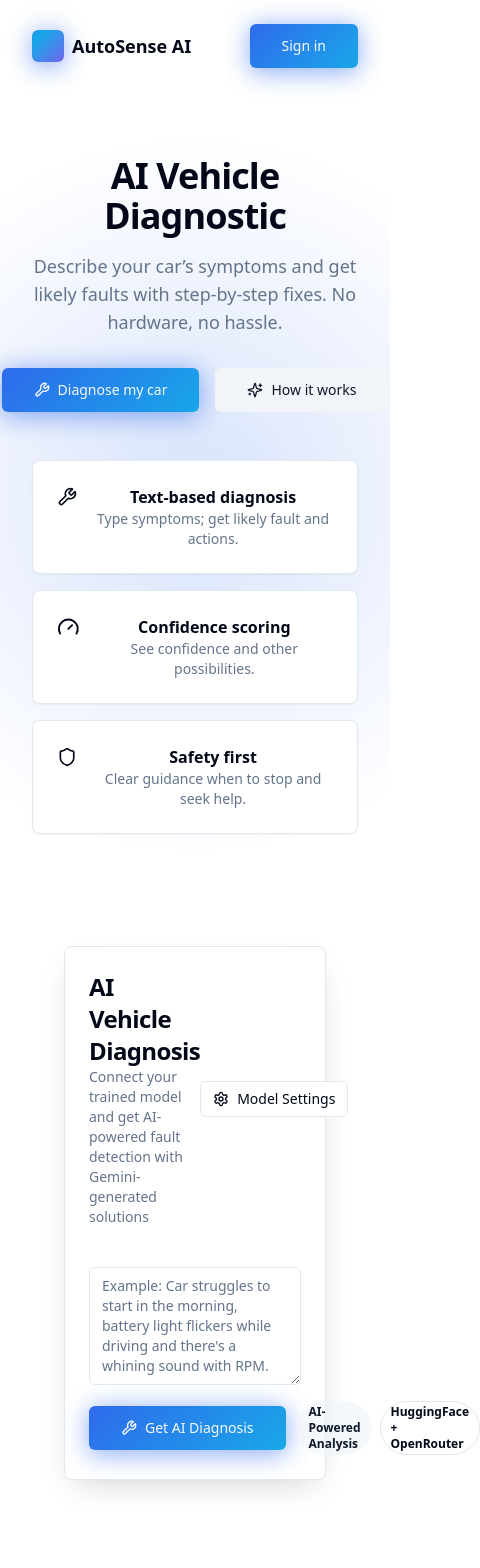
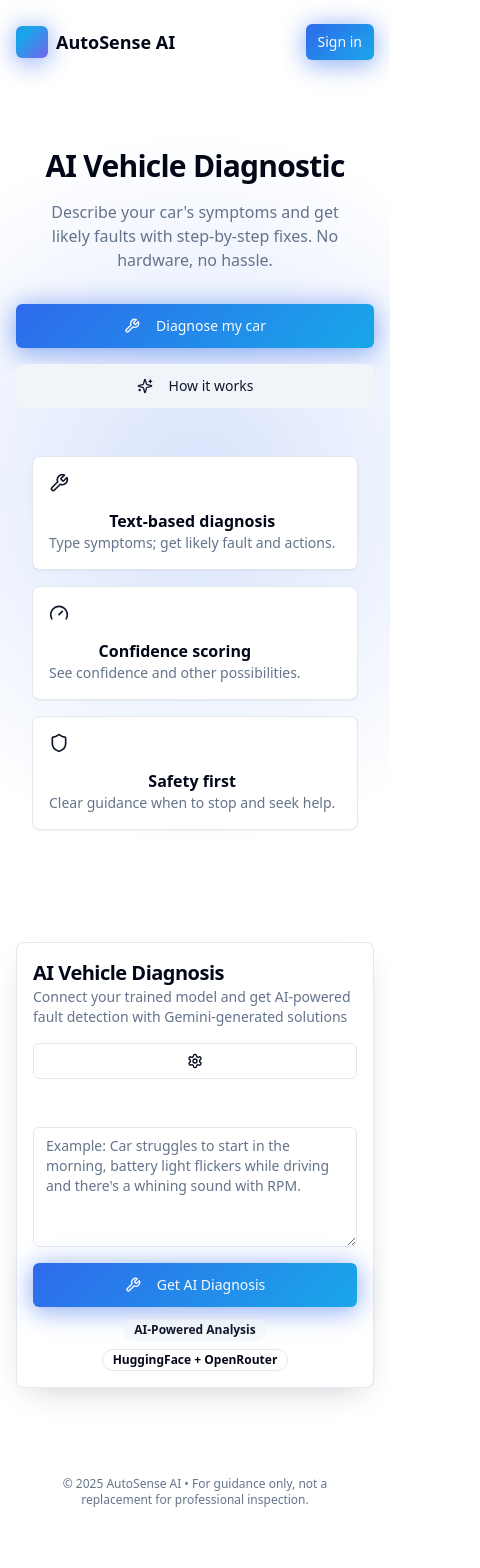
Before and after one commit to Sid9022/ai-auto-fix, a React (Vite) app: page / in a window 390 px wide. Shown: the top 1568 px of the page, 480 px wide, since content can reach past the window. Built offline with nearby package versions, Linux system fonts and the light colour scheme.

Commit message:
Make frontend responsive

```diff
--- a/src/components/DiagnosticForm.tsx
+++ b/src/components/DiagnosticForm.tsx
@@ -240,13 +240,13 @@ export default function DiagnosticForm() {
   };
 
   return (
-    <section id="diagnose" aria-labelledby="diagnose-title" className="container mx-auto">
+    <section id="diagnose" aria-labelledby="diagnose-title" className="w-full max-w-none">
       <Card className="shadow-elevated">
-        <CardHeader>
-          <div className="flex items-center justify-between">
-            <div>
-              <CardTitle id="diagnose-title" className="text-2xl">AI Vehicle Diagnosis</CardTitle>
-              <CardDescription>
+        <CardHeader className="p-4 sm:p-6">
+          <div className="flex flex-col sm:flex-row sm:items-center justify-between gap-4">
+            <div className="flex-1 min-w-0">
+              <CardTitle id="diagnose-title" className="text-xl sm:text-2xl">AI Vehicle Diagnosis</CardTitle>
+              <CardDescription className="text-sm sm:text-base">
                 Connect your trained model and get AI-powered fault detection with Gemini-generated solutions
               </CardDescription>
             </div>
@@ -254,10 +254,10 @@ export default function DiagnosticForm() {
               variant="outline"
               size="sm"
               onClick={() => setShowSettings(!showSettings)}
-              className="flex items-center gap-2"
+              className="flex items-center gap-2 flex-shrink-0"
             >
               <Settings className="h-4 w-4" />
-              Model Settings
+              <span className="hidden sm:inline">Model Settings</span>
             </Button>
           </div>
 
@@ -273,7 +273,7 @@ export default function DiagnosticForm() {
             </div>
           )}
         </CardHeader>
-        <CardContent>
+        <CardContent className="p-4 sm:p-6">
           <form onSubmit={onSubmit} className="space-y-4">
             <label htmlFor="symptoms" className="sr-only">Problem description</label>
             <Textarea
@@ -281,38 +281,40 @@ export default function DiagnosticForm() {
               placeholder="Example: Car struggles to start in the morning, battery light flickers while driving and there's a whining sound with RPM."
               value={description}
               onChange={(e) => setDescription(e.target.value)}
-              rows={5}
+              rows={4}
+              className="min-h-[120px] sm:min-h-[140px]"
             />
-            <div className="flex items-center gap-3">
-              <Button type="submit" variant="hero" size="lg" disabled={loading}>
+            <div className="flex flex-col sm:flex-row sm:items-center gap-3">
+              <Button type="submit" variant="hero" size="lg" disabled={loading} className="w-full sm:w-auto">
                 {loading ? (
                   <>
-                    <Loader2 className="animate-spin" /> Analyzing with AI
+                    <Loader2 className="animate-spin mr-2" /> Analyzing with AI
                   </>
                 ) : (
                   <>
-                    <Wrench /> Get AI Diagnosis
+                    <Wrench className="mr-2" /> Get AI Diagnosis
                   </>
                 )}
               </Button>
-              <div className="flex items-center gap-2">
-                <Badge variant="secondary" className="bg-secondary/60">AI-Powered Analysis</Badge>
-                <Badge variant="outline">HuggingFace + OpenRouter</Badge>
+              <div className="flex flex-wrap items-center gap-2 justify-center sm:justify-start">
+                <Badge variant="secondary" className="bg-secondary/60 text-xs">AI-Powered Analysis</Badge>
+                <Badge variant="outline" className="text-xs">HuggingFace + OpenRouter</Badge>
               </div>
             </div>
           </form>
 
           {result && (
-            <div className="mt-8 grid gap-6 md:grid-cols-3">
-              <article className="md:col-span-2 p-6 rounded-lg border bg-card hover-lift">
-                <div className="flex items-start justify-between gap-4">
-                  <div>
-                    <h3 className="text-xl font-semibold flex items-center gap-2">
-                      <AlertTriangle className="text-destructive" /> Likely fault: {result.primary.fault}
+            <div className="mt-8 grid gap-4 lg:gap-6 lg:grid-cols-3">
+              <article className="lg:col-span-2 p-4 sm:p-6 rounded-lg border bg-card hover-lift">
+                <div className="flex flex-col sm:flex-row sm:items-start justify-between gap-4">
+                  <div className="flex-1 min-w-0">
+                    <h3 className="text-lg sm:text-xl font-semibold flex items-center gap-2 flex-wrap">
+                      <AlertTriangle className="text-destructive flex-shrink-0" />
+                      <span className="break-words">Likely fault: {result.primary.fault}</span>
                     </h3>
                     <p className="mt-1 text-sm text-muted-foreground">Confidence {formatConfidence(result.primary.confidence)}</p>
                   </div>
-                  <Badge variant={severityBadge[result.primary.severity].variant}>
+                  <Badge variant={severityBadge[result.primary.severity].variant} className="flex-shrink-0">
                     Severity: {severityBadge[result.primary.severity].label}
                   </Badge>
                 </div>
@@ -324,7 +326,7 @@ export default function DiagnosticForm() {
                 {result.primary.actions.length > 0 && (
                   <div className="mt-5">
                     <h4 className="text-base font-medium flex items-center gap-2">
-                      <Lightbulb /> AI-Generated Solution
+                      <Lightbulb className="flex-shrink-0" /> AI-Generated Solution
                     </h4>
                     <div className="mt-2 text-sm leading-relaxed">
                       {result.primary.actions[0]}
@@ -332,21 +334,26 @@ export default function DiagnosticForm() {
                   </div>
                 )}
 
-                <p className="mt-4 text-xs text-muted-foreground flex items-center gap-2">
-                  <ShieldCheck /> AI-powered diagnosis with HuggingFace + OpenRouter Gemini. Always consult a professional for safety-critical repairs.
+                <p className="mt-4 text-xs text-muted-foreground flex flex-col sm:flex-row sm:items-center gap-2">
+                  <ShieldCheck className="flex-shrink-0" />
+                  <span>AI-powered diagnosis with HuggingFace + OpenRouter Gemini. Always consult a professional for safety-critical repairs.</span>
                 </p>
               </article>
 
-              <aside aria-label="Other possibilities" className="p-6 rounded-lg border bg-card hover-lift">
-                <h4 className="text-base font-semibold flex items-center gap-2"><Gauge /> Other possibilities</h4>
+              <aside aria-label="Other possibilities" className="p-4 sm:p-6 rounded-lg border bg-card hover-lift">
+                <h4 className="text-base font-semibold flex items-center gap-2">
+                  <Gauge className="flex-shrink-0" /> Other possibilities
+                </h4>
                 <div className="mt-3 space-y-3">
                   {result.alternatives.map((alt, i) => (
-                    <div key={i} className="flex items-center justify-between">
-                      <div>
-                        <p className="text-sm font-medium">{alt.fault}</p>
+                    <div key={i} className="flex flex-col sm:flex-row sm:items-center justify-between gap-2">
+                      <div className="flex-1 min-w-0">
+                        <p className="text-sm font-medium break-words">{alt.fault}</p>
                         <p className="text-xs text-muted-foreground">Confidence {formatConfidence(alt.confidence)}</p>
                       </div>
-                      <Badge variant={severityBadge[alt.severity].variant}>{severityBadge[alt.severity].label}</Badge>
+                      <Badge variant={severityBadge[alt.severity].variant} className="flex-shrink-0 w-fit">
+                        {severityBadge[alt.severity].label}
+                      </Badge>
                     </div>
                   ))}
                 </div>
--- a/src/pages/Index.tsx
+++ b/src/pages/Index.tsx
@@ -62,80 +62,82 @@ const Index = () => {
 
   return (
     <div className="min-h-screen">
-      <header className="container mx-auto py-6 flex items-center justify-between">
+      <header className="container mx-auto px-4 py-6">
+        <div className="flex items-center justify-between flex-wrap gap-4">
           <div className="flex items-center gap-2">
             <div className="h-8 w-8 rounded-md bg-gradient-primary animate-gradient-slow shadow-glow" aria-hidden />
             <span className="text-lg font-semibold">AutoSense AI</span>
           </div>
 
-        <div className="flex items-center gap-3">
+          <div className="flex items-center gap-2 sm:gap-3 flex-wrap">
             {user ? (
               <>
-              <div className="flex items-center gap-2 text-sm text-muted-foreground">
+                <div className="hidden sm:flex items-center gap-2 text-sm text-muted-foreground">
                   <User className="h-4 w-4" />
-                <span>{user.email}</span>
+                  <span className="truncate max-w-32 md:max-w-none">{user.email}</span>
                 </div>
-              <Button variant="outline" onClick={handleSignOut}>
-                <LogOut className="h-4 w-4 mr-2" />
-                Sign out
+                <Button variant="outline" onClick={handleSignOut} size="sm" className="sm:size-default">
+                  <LogOut className="h-4 w-4 sm:mr-2" />
+                  <span className="hidden sm:inline">Sign out</span>
                 </Button>
               </>
             ) : (
-            <Button asChild variant="hero" size="lg">
+              <Button asChild variant="hero" size="sm" className="sm:size-lg">
                 <a href="/auth" aria-label="Sign in">Sign in</a>
               </Button>
             )}
 
             {user && (
-            <Button asChild variant="secondary" size="lg">
+              <Button asChild variant="secondary" size="sm" className="sm:size-lg">
                 <a href="#diagnose" aria-label="Start diagnosis">Start diagnosis</a>
               </Button>
             )}
+          </div>
         </div>
       </header>
 
       <main>
         {/* Hero */}
         <section ref={heroRef} onMouseMove={onHeroMouseMove} className="bg-spotlight">
-          <div className="container mx-auto py-16 md:py-24 text-center">
-            <h1 className="text-4xl md:text-6xl font-extrabold tracking-tight">
+          <div className="container mx-auto px-4 py-16 md:py-24 text-center">
+            <h1 className="text-3xl sm:text-4xl md:text-6xl font-extrabold tracking-tight">
               AI Vehicle Diagnostic
             </h1>
-            <p className="mt-4 text-lg md:text-xl text-muted-foreground max-w-2xl mx-auto">
-              Describe your car’s symptoms and get likely faults with step‑by‑step fixes. No hardware, no hassle.
+            <p className="mt-4 text-base sm:text-lg md:text-xl text-muted-foreground max-w-2xl mx-auto px-4">
+              Describe your car's symptoms and get likely faults with step‑by‑step fixes. No hardware, no hassle.
             </p>
-            <div className="mt-8 flex items-center justify-center gap-4">
-              <Button variant="hero" size="lg" asChild>
-                <a href="#diagnose"><Wrench /> Diagnose my car</a>
+            <div className="mt-8 flex flex-col sm:flex-row items-center justify-center gap-4">
+              <Button variant="hero" size="lg" asChild className="w-full sm:w-auto">
+                <a href="#diagnose"><Wrench className="mr-2" /> Diagnose my car</a>
               </Button>
-              <Button variant="secondary" size="lg" asChild>
-                <a href="#how-it-works"><Sparkles /> How it works</a>
+              <Button variant="secondary" size="lg" asChild className="w-full sm:w-auto">
+                <a href="#how-it-works"><Sparkles className="mr-2" /> How it works</a>
               </Button>
             </div>
 
-            <div className="mt-12 grid grid-cols-1 md:grid-cols-3 gap-4">
+            <div className="mt-12 px-4 grid grid-cols-1 sm:grid-cols-2 lg:grid-cols-3 gap-4">
               <Card className="hover-lift">
-                <CardContent className="p-6 flex items-start gap-4">
-                  <Wrench />
-                  <div>
+                <CardContent className="p-4 sm:p-6 flex flex-col sm:flex-row items-start gap-4">
+                  <Wrench className="h-5 w-5 flex-shrink-0 text-primary" />
+                  <div className="text-center sm:text-left">
                     <p className="font-semibold">Text-based diagnosis</p>
                     <p className="text-sm text-muted-foreground">Type symptoms; get likely fault and actions.</p>
                   </div>
                 </CardContent>
               </Card>
               <Card className="hover-lift">
-                <CardContent className="p-6 flex items-start gap-4">
-                  <Gauge />
-                  <div>
+                <CardContent className="p-4 sm:p-6 flex flex-col sm:flex-row items-start gap-4">
+                  <Gauge className="h-5 w-5 flex-shrink-0 text-primary" />
+                  <div className="text-center sm:text-left">
                     <p className="font-semibold">Confidence scoring</p>
                     <p className="text-sm text-muted-foreground">See confidence and other possibilities.</p>
                   </div>
                 </CardContent>
               </Card>
-              <Card className="hover-lift">
-                <CardContent className="p-6 flex items-start gap-4">
-                  <Shield />
-                  <div>
+              <Card className="hover-lift sm:col-span-2 lg:col-span-1">
+                <CardContent className="p-4 sm:p-6 flex flex-col sm:flex-row items-start gap-4">
+                  <Shield className="h-5 w-5 flex-shrink-0 text-primary" />
+                  <div className="text-center sm:text-left">
                     <p className="font-semibold">Safety first</p>
                     <p className="text-sm text-muted-foreground">Clear guidance when to stop and seek help.</p>
                   </div>
@@ -147,14 +149,16 @@ const Index = () => {
 
         {/* Diagnostic form */}
         <section className="py-12 md:py-16" id="how-it-works">
-          <div className="container mx-auto">
+          <div className="container mx-auto px-4">
             <DiagnosticForm />
           </div>
         </section>
       </main>
 
-      <footer className="py-10 text-center text-sm text-muted-foreground">
+      <footer className="py-10 px-4 text-center text-xs sm:text-sm text-muted-foreground">
+        <div className="container mx-auto">
           © {new Date().getFullYear()} AutoSense AI • For guidance only, not a replacement for professional inspection.
+        </div>
       </footer>
     </div>
   );
```
Lines whose indentation alone changed are shown as unchanged.
